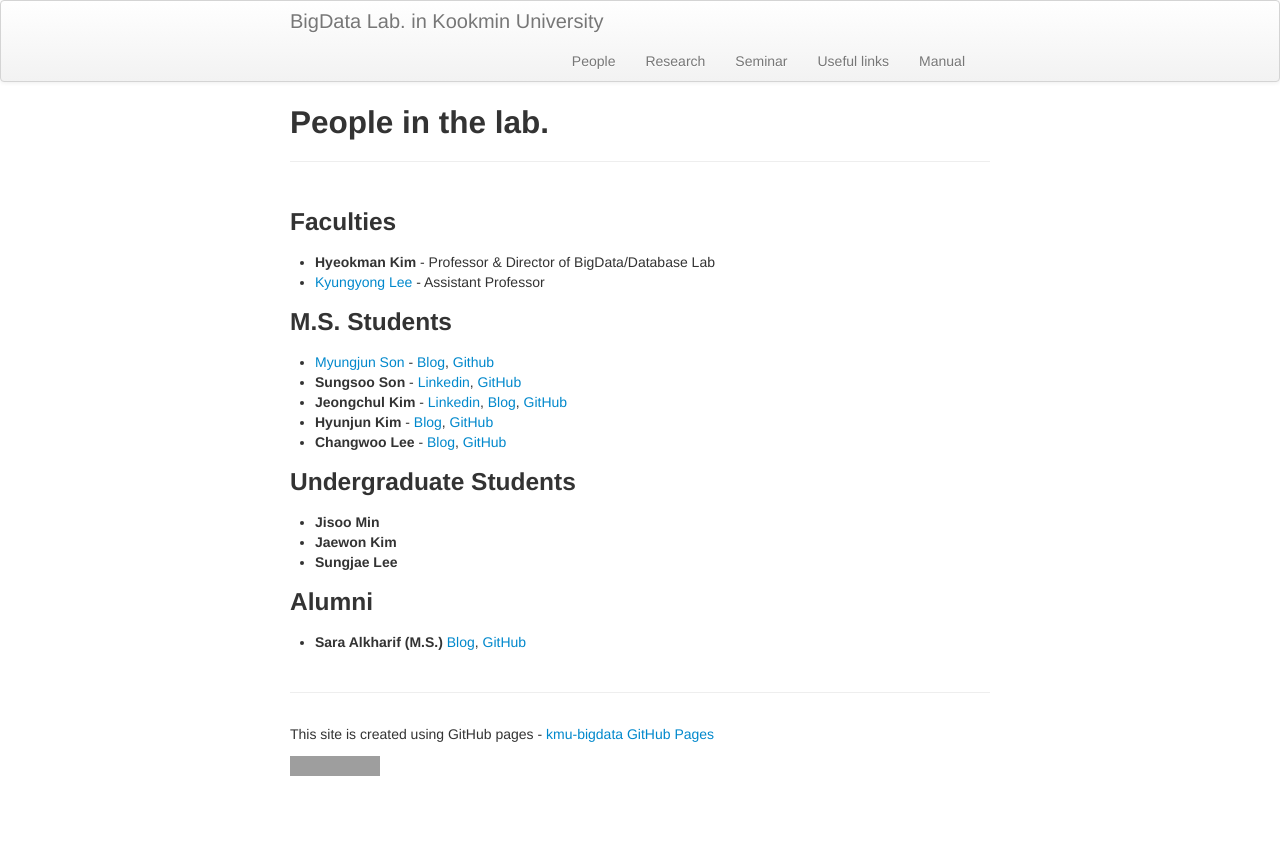
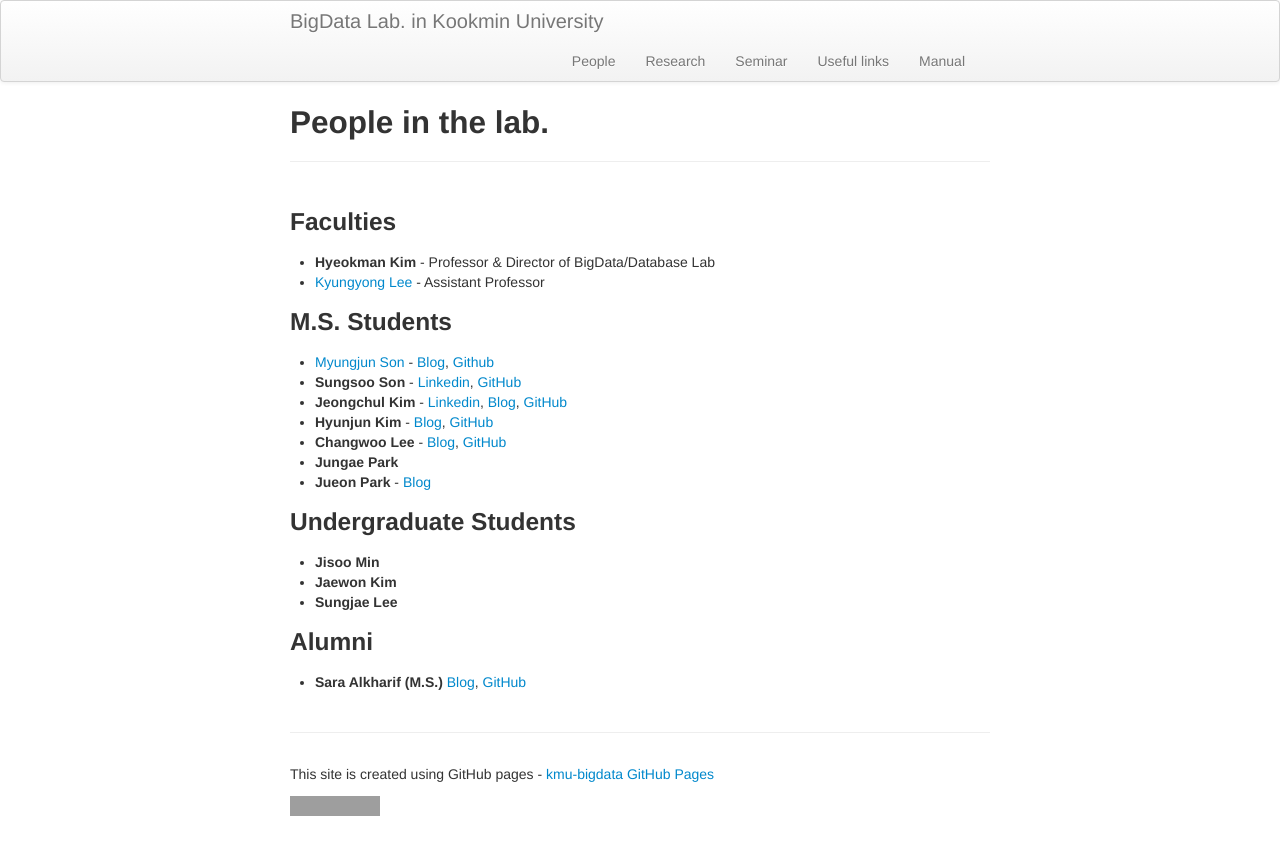
Before and after one commit to ddps-lab/kmu-bigdata.github.io, a Jekyll site: the page built from people/index.md, in a window 1280 px wide. Shown: the top 855 px of the page. Built offline with Jekyll 4.4.1, drawn with Linux system fonts in a browser that asks for light colours; grey boxes are pictures that could not be loaded.

Commit message:
update people 2 master Park

```diff
--- a/people/index.md
+++ b/people/index.md
@@ -15,6 +15,8 @@ description: who are in Lab.
 * **Jeongchul Kim** - [Linkedin](https://www.linkedin.com/in/kimjungchul/), [Blog](http://jeongchul.tistory.com/), [GitHub](https://github.com/KimJungChul)
 * **Hyunjun Kim** - [Blog](https://m.blog.naver.com/PostList.nhn?blogId=4u_olion), [GitHub](https://github.com/oryondark/-)
 * **Changwoo Lee** - [Blog](http://eyeballs.tistory.com), [GitHub](https://github.com/eyeballss)
+* **Jungae Park**
+* **Jueon Park** - [Blog](https://orslow.github.io)
 
 ### Undergraduate Students
 
```
